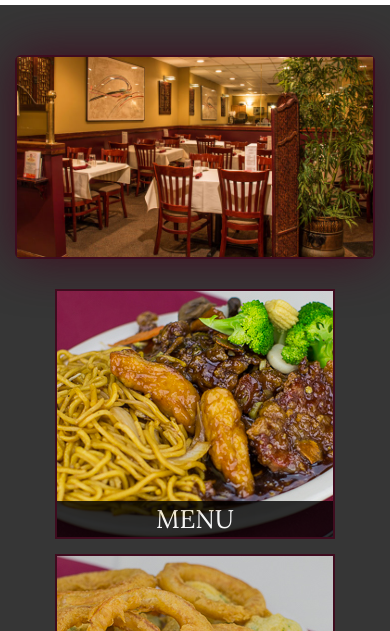
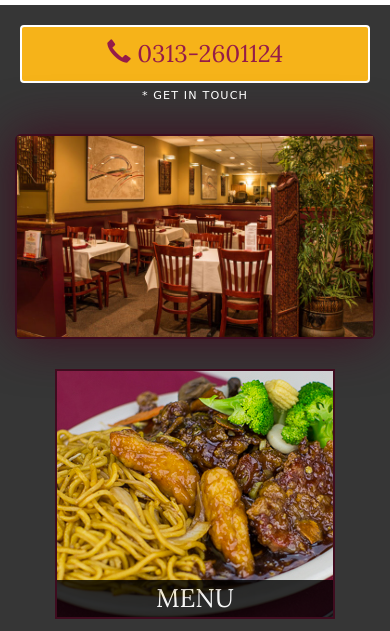
Before and after one commit to uba89/mughals-catering-website, a plain HTML site: page index.html in a window 390 px wide. Shown: the part 137-768 px from the top of the page. Drawn offline with Linux system fonts and the light colour scheme; a web font is replaced by a local one.

Commit message:
mughals-web.

```diff
--- a/css/styles.css
+++ b/css/styles.css
@@ -222,6 +222,24 @@ body{
       margin-right: 5px;
     }
 
+  #call-btn > a {
+  font-size: 1.5em;
+  display: block;
+  margin: 0 20px;
+  padding: 10px;
+  border: 2px solid #fff;
+  background-color: #f6b319;
+  color: #951c49;
+
+}
+ #xs-deliver {
+   font-family: 'Italianno', cursive;
+   margin-top: 5px;
+   font-size: .7em;
+   letter-spacing: .1em;
+   text-transform: uppercase;
+}
+
     /* FOOTER */
       .panel-footer section {
         margin-bottom: 30px;
--- a/index.html
+++ b/index.html
@@ -86,6 +86,14 @@
       </nav>
     </header>
 
+    <div id="call-btn" class="visible-xs">
+    <a class="btn" href="tel:0313-2601124">
+    <span class="glyphicon glyphicon-earphone"></span>
+    0313-2601124
+    </a>
+    </div>
+    <div id="xs-deliver" class="text-center visible-xs">* Get in touch</div>
+
     <div id="main-content" class="container">
         <div class="jumbotron">
             <img src="images/jumbotron_768.jpg" alt="Pic of restaurant"
```
